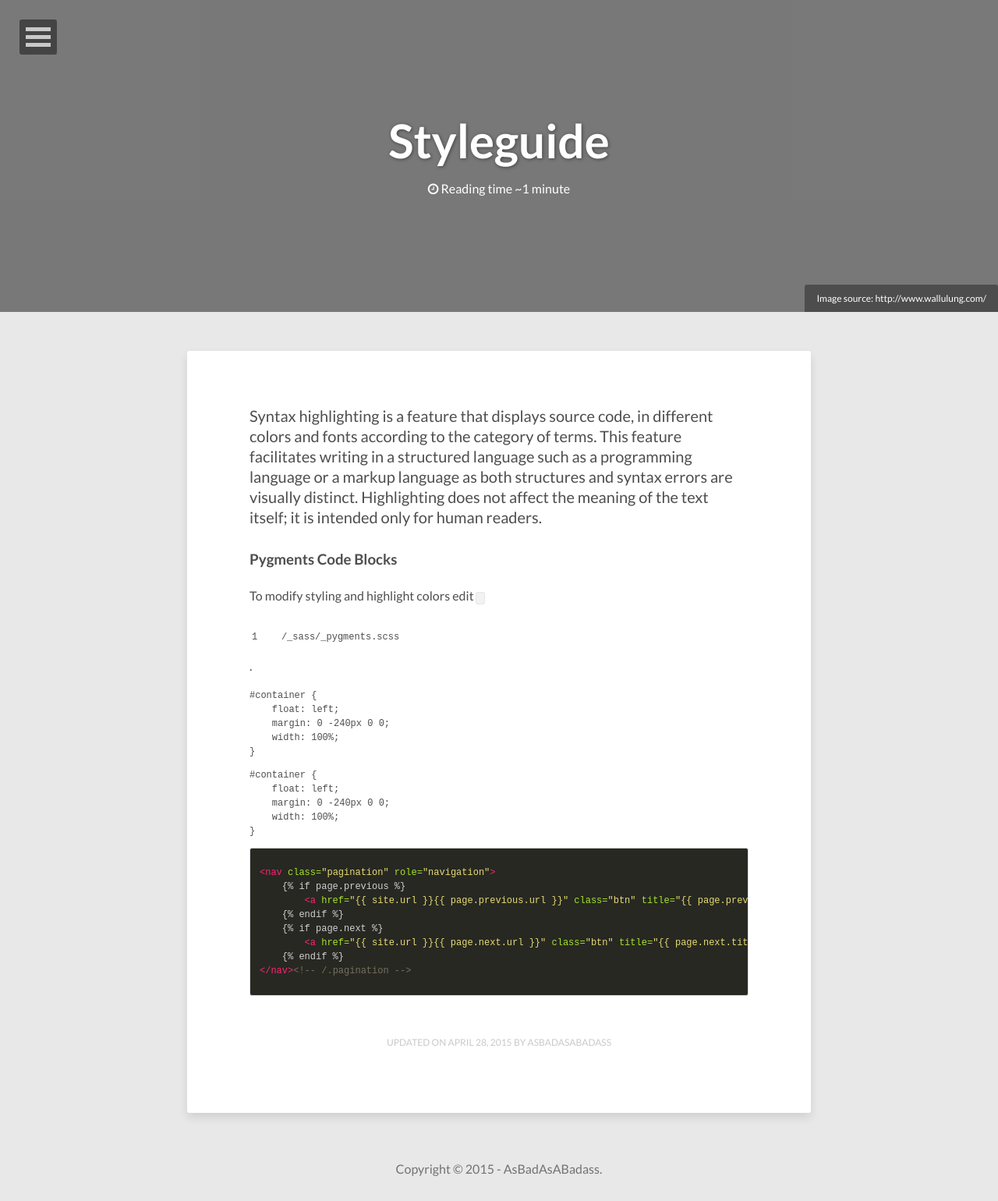
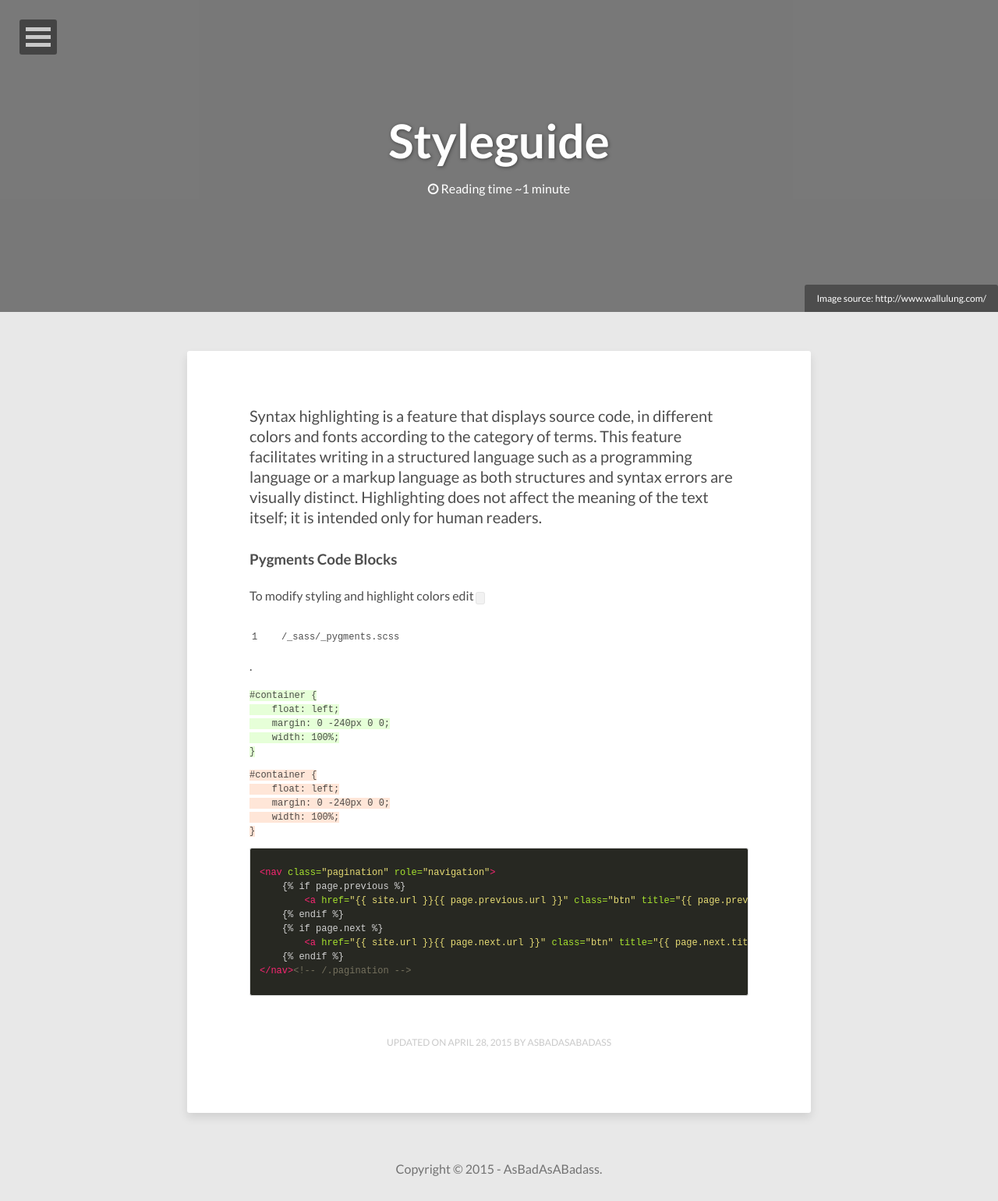
Before and after one commit to AsBadAsABadass/AsBadAsABadass.github.io, a Jekyll site: the page built from styleguide/index.md, in a window 1280 px wide. Shown: the whole page at 78% size. Built offline with Jekyll 4.4.1, drawn with Linux system fonts in a browser that asks for light colours; nearby versions of some CDN libraries.

Commit message:
Update _typography.scss

```diff
--- a/_sass/_typography.scss
+++ b/_sass/_typography.scss
@@ -124,9 +124,9 @@ pre {
 	}
 }
 
-code .language-style_good {
+.language-style_good {
 	background-color: #ffe6d8;
 }
-code .language-style_bad {
+.language-style_bad {
 	background-color: #e6ffd8;
 }
```
